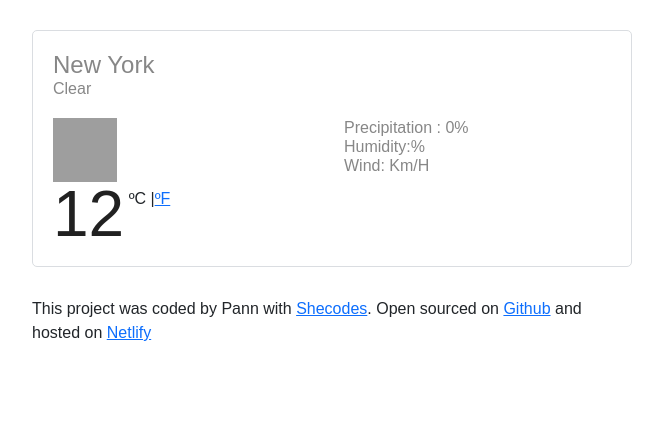
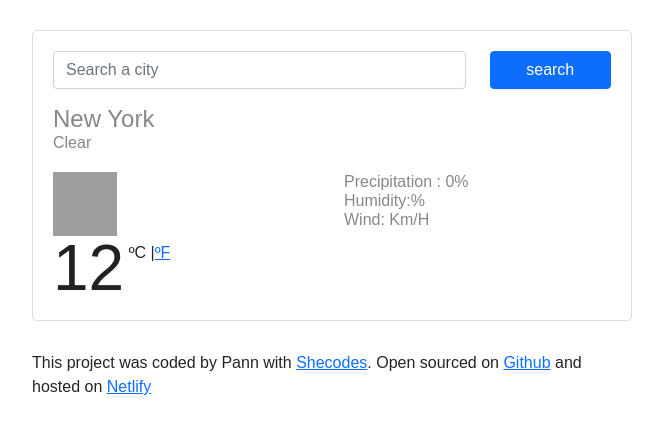
Before and after one commit to pansypanneiphyu/WeatherApp-withteacher, a plain HTML site: page index.html in a window 1280 px wide. Shown: the whole page, without its empty margins (308-971 px from the left). Drawn offline with nearby package versions, Linux system fonts and the light colour scheme; no server answers; grey boxes are pictures that could not be loaded.

Commit message:
Added Search Engine

```diff
--- a/index.html
+++ b/index.html
@@ -17,6 +17,26 @@
   <body>
     <div class="container">
       <div class="weather-app">
+        <form id="search-form" class="mb-3">
+          <div class="row">
+            <div class="col-9">
+              <input
+                type="search"
+                placeholder="Search a city"
+                class="form-control"
+                id="city-input"
+                autocomplete="off"
+              />
+            </div>
+            <div class="col-3">
+              <input
+                type="submit"
+                value="search"
+                class="btn btn-primary w-100"
+              />
+            </div>
+          </div>
+        </form>
         <div class="overview">
           <h1 id="city">New York</h1>
           <ul>
--- a/src/script.js
+++ b/src/script.js
@@ -40,8 +40,17 @@ function displayTemperature(response) {
     `http://openweathermap.org/img/wn/${response.data.weather[0].icon}@2x.png`
   );
 }
+function search(cities) {
+  let apiKey = "0a804b7f298f836affe743f4487d2e7b";
+  let apiUrl = `https://api.openweathermap.org/data/2.5/weather?q=${cities}&appid=${apiKey}&units=metric`;
+  axios.get(apiUrl).then(displayTemperature);
+}
 
-let cities = "New York";
-let apiKey = "0a804b7f298f836affe743f4487d2e7b";
-let apiUrl = `https://api.openweathermap.org/data/2.5/weather?q=${cities}&appid=${apiKey}&units=metric`;
-axios.get(apiUrl).then(displayTemperature);
+function handleSubmit(event) {
+  event.preventDefault();
+  let cityInputElement = document.querySelector("#city-input");
+  search(cityInputElement.value);
+}
+
+let form = document.querySelector("#search-form");
+form.addEventListener("submit", handleSubmit);
```
